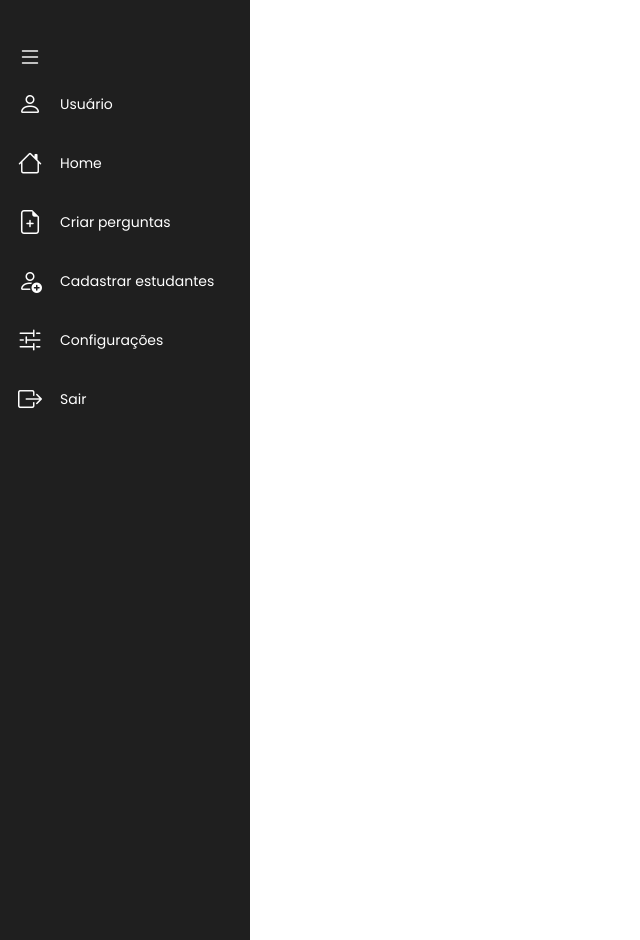
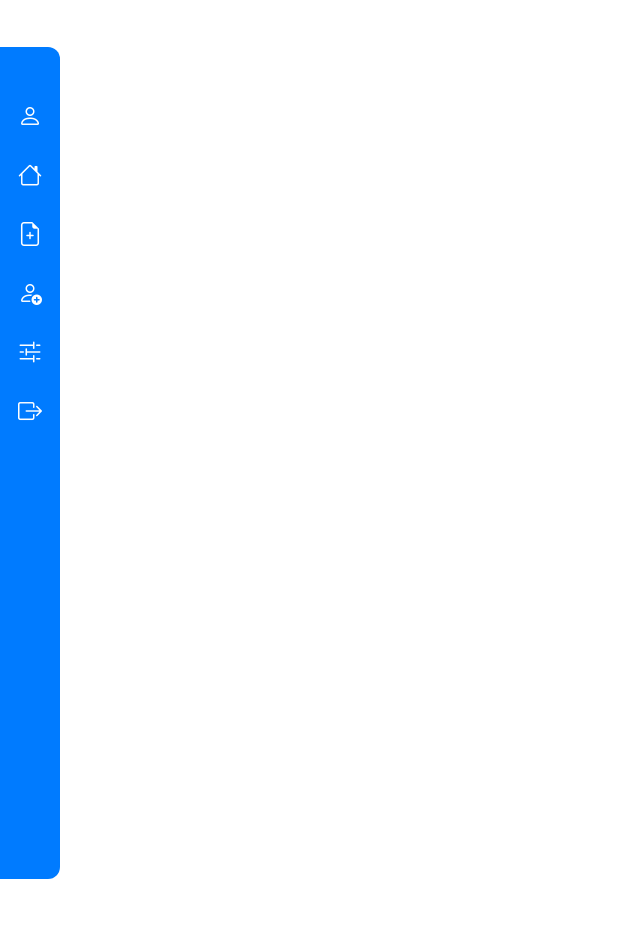
Before and after one commit to rochamanuela/acodemy-enade, a PHP site: page /html/teste.html in a window 1280 px wide. Shown: the whole page, without its empty margins (0-640 px from the left). Run offline with PHP 8.4, Linux system fonts and the light colour scheme.

Commit message:
27/11/2023 - 19:48

```diff
--- a/html/sidebar.css
+++ b/html/sidebar.css
@@ -27,19 +27,18 @@ body {
     font-size: 14px;
 
     box-sizing: border-box;
-
-    height: 100vh;
 }
 
 nav.menu-lateral {
     /*width: 250px;*/
     width: 60px;
-    height: 100%;
-    background-color: var(--black);
+    height: 80%;
+    background-color: var(--blue);
     padding: 40px 0;
+    border-radius: 0 12px 12px 0;
 
     position: fixed;
-    top: 0;
+    top: 5%;
     left: 0;
 
     overflow: hidden;
--- a/html/teste.html
+++ b/html/teste.html
@@ -11,10 +11,6 @@
 
 <body>
     <nav class="menu-lateral">
-        <div class="btn-expandir">
-            <i class="bi bi-list"></i>
-        </div>
-
         <ul>
             <li class="item-menu">
                 <a href="#">
@@ -31,13 +27,13 @@
             <li class="item-menu">
                 <a href="#">
                     <span class="icon"><i class="bi bi-file-earmark-plus"></i></span>
-                    <span class="txt-link">Criar perguntas</span>
+                    <span class="txt-link">Perguntas</span>
                 </a>
             </li>
             <li class="item-menu">
                 <a href="#">
                     <span class="icon"><i class="bi bi-person-add"></i></span>
-                    <span class="txt-link">Cadastrar estudantes</span>
+                    <span class="txt-link">Estudantes</span>
                 </a>
             </li>
             <li class="item-menu">
```
